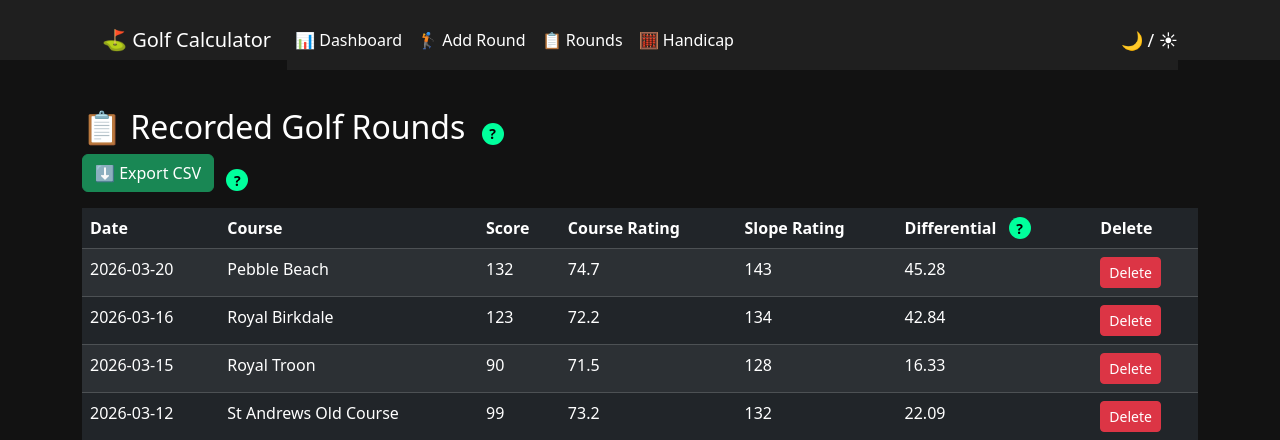
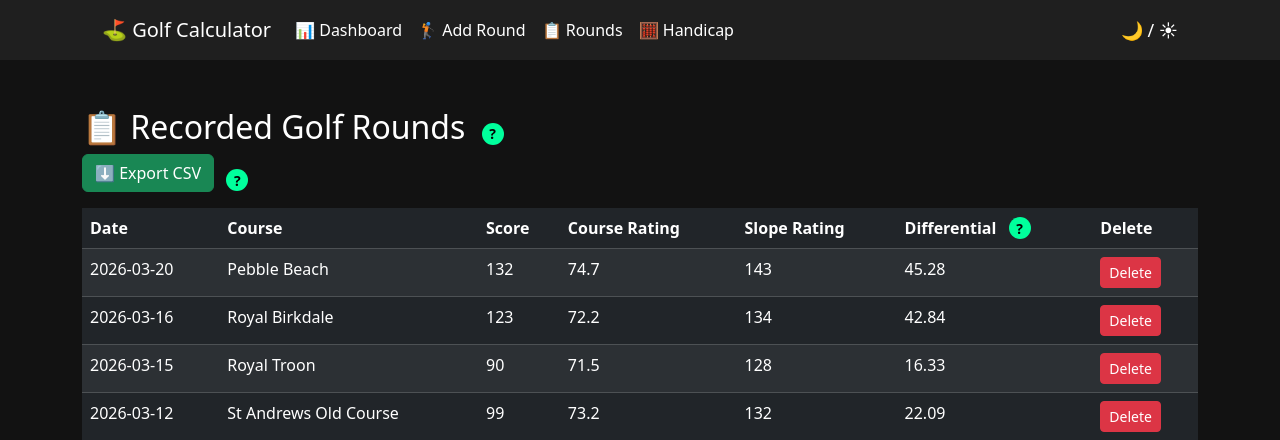
Before and after one commit to JW2308444/golf-handicap-calculator, a Flask app: page /rounds in a window 1280 px wide. Shown: the top 440 px of the page. Run offline with Flask 3, Linux system fonts and the light colour scheme; data comes from the database, SQL or seed files in the repository.

Commit message:
UI fixes

```diff
--- a/templates/rounds.html
+++ b/templates/rounds.html
@@ -212,6 +212,19 @@ padding:8px 0;
 
 }
 
+.custom-navbar{
+display:flex;
+flex-direction:row;
+align-items:center;
+}
+
+@media (max-width:768px){
+.custom-navbar{
+flex-direction:column;
+align-items:stretch;
+}
+}
+
 /* MOBILE */
 
 @media (max-width:768px){
@@ -242,7 +255,7 @@ user-select:none;
 
 <body id="page">
 
-<nav class="navbar navbar-expand-lg flex-column">
+<nav class="navbar navbar-expand-lg custom-navbar">
 <div class="container-fluid" style="max-width:1100px;">
 
 <a class="navbar-brand text-white" href="/">⛳ Golf Calculator</a>
```
